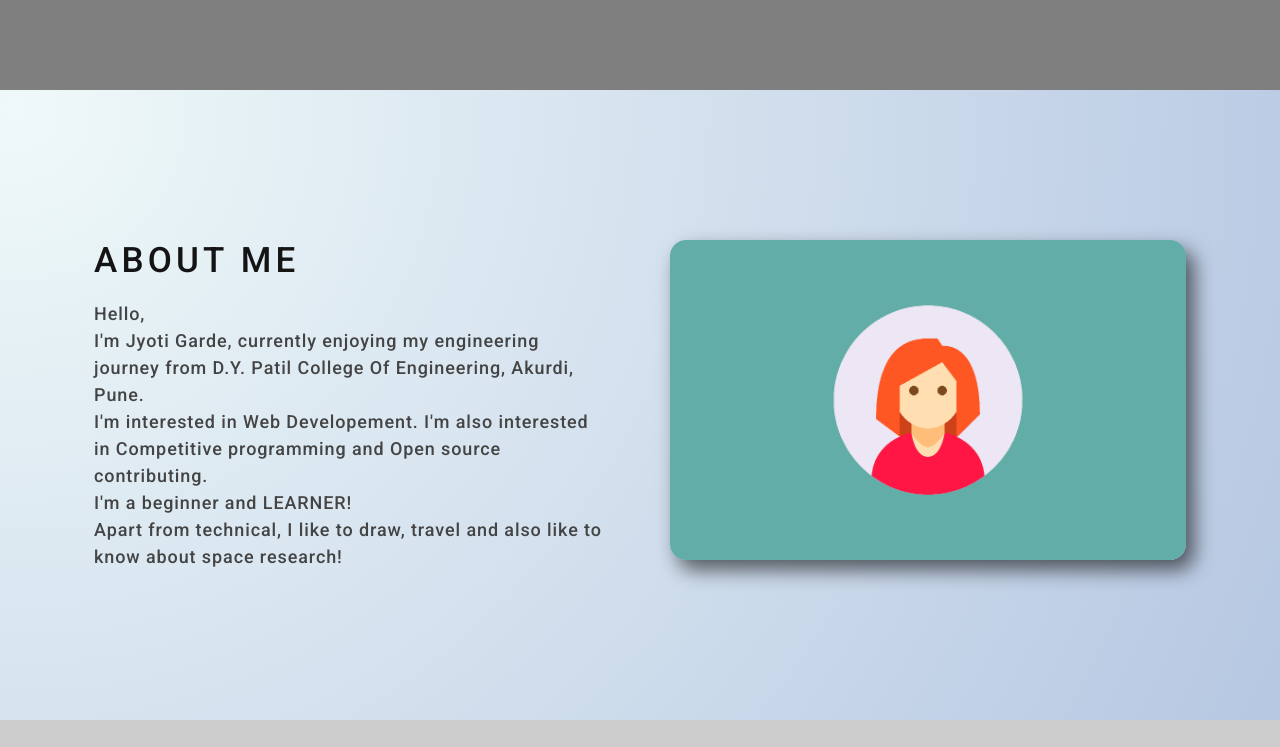
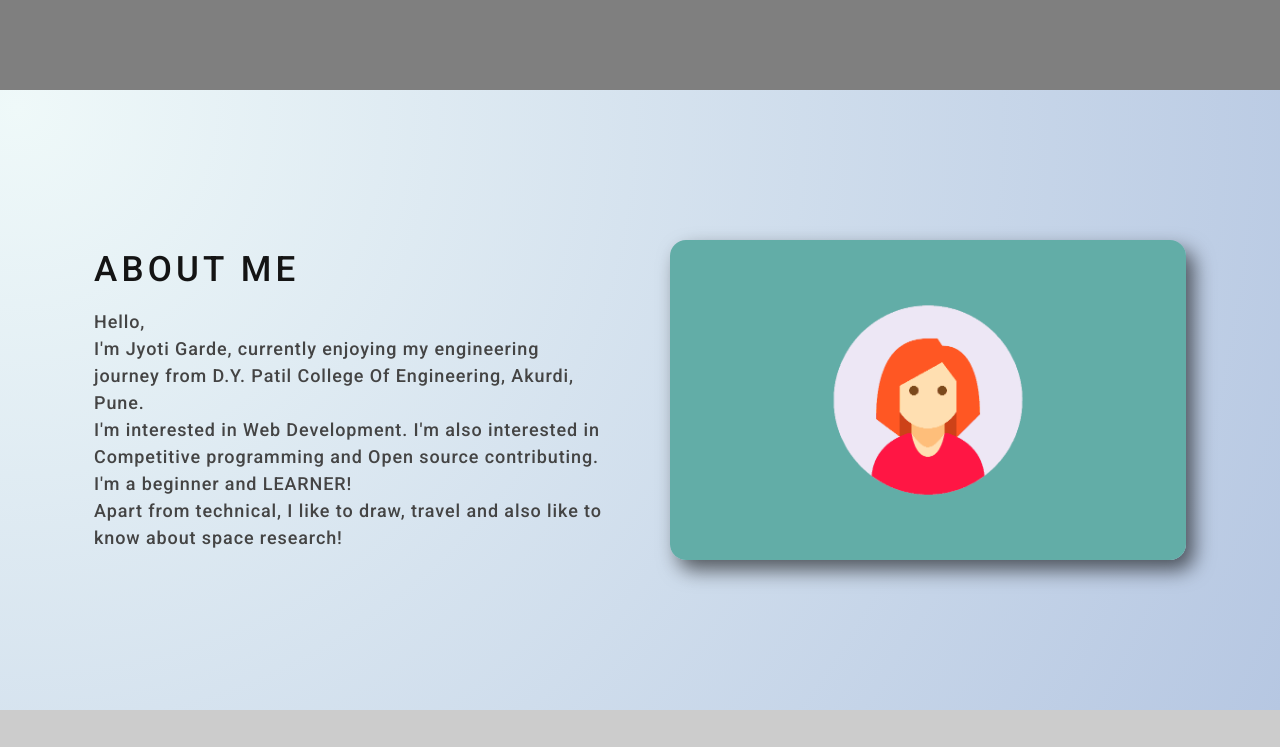
Before and after one commit to JyotiGarde-27/Portfolio, a plain HTML site: page index.html in a window 1280 px wide. Shown: the part 670-1417 px from the top of the page. Drawn offline with nearby package versions, Linux system fonts and the light colour scheme; a small style sheet from the web is missing; a web font is replaced by a local one.

Commit message:
Fixed Spelling

```diff
--- a/index.html
+++ b/index.html
@@ -53,7 +53,7 @@
             <div class="about-text">
                 <h1>ABOUT ME</h1>
                 <p>Hello, <br /> I'm Jyoti Garde, currently enjoying my engineering journey from D.Y. Patil College Of
-                    Engineering, Akurdi, Pune.<br> I'm interested in Web Developement. I'm also interested in
+                    Engineering, Akurdi, Pune.<br> I'm interested in Web Development. I'm also interested in
                     Competitive programming and Open source contributing.<br /> I'm a beginner and LEARNER! <br />Apart
                     from technical, I like to draw, travel and also like to know about space research!</p>
             </div>
```
